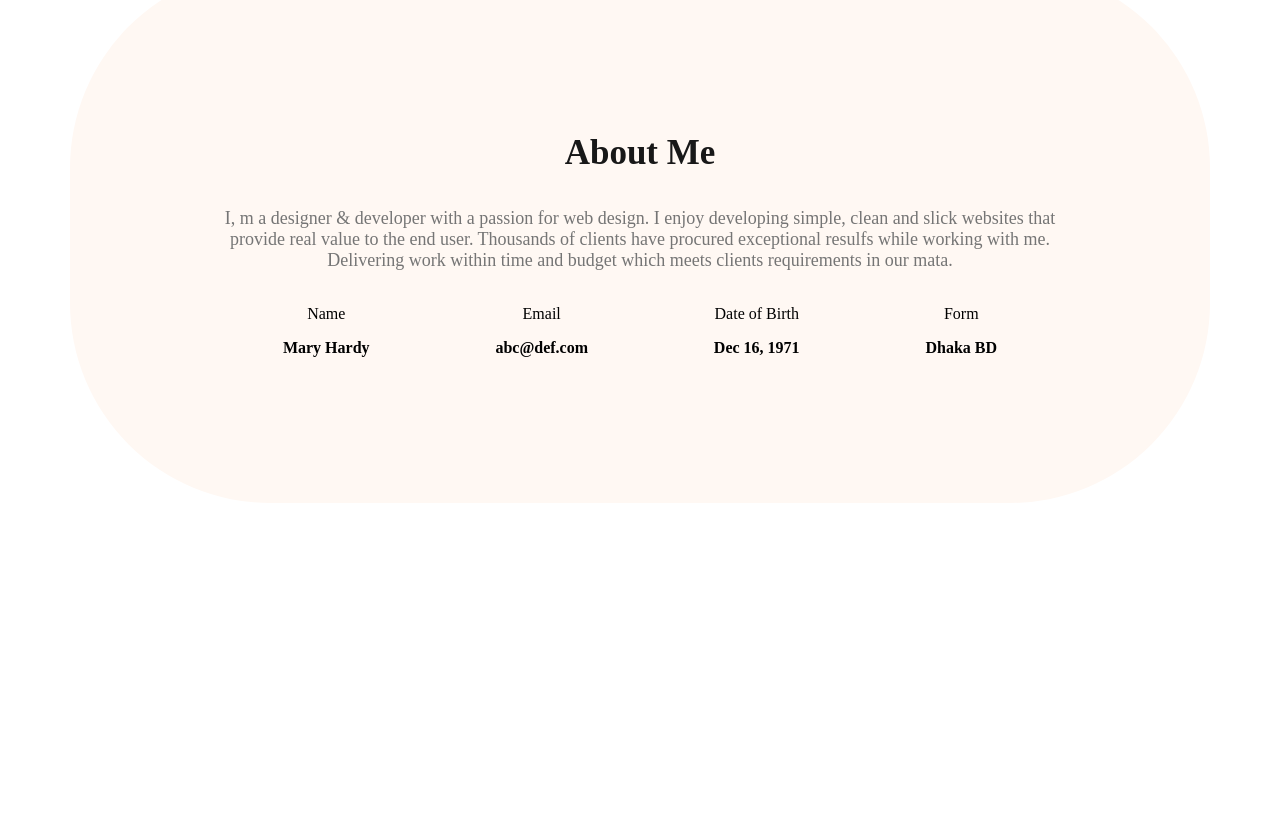
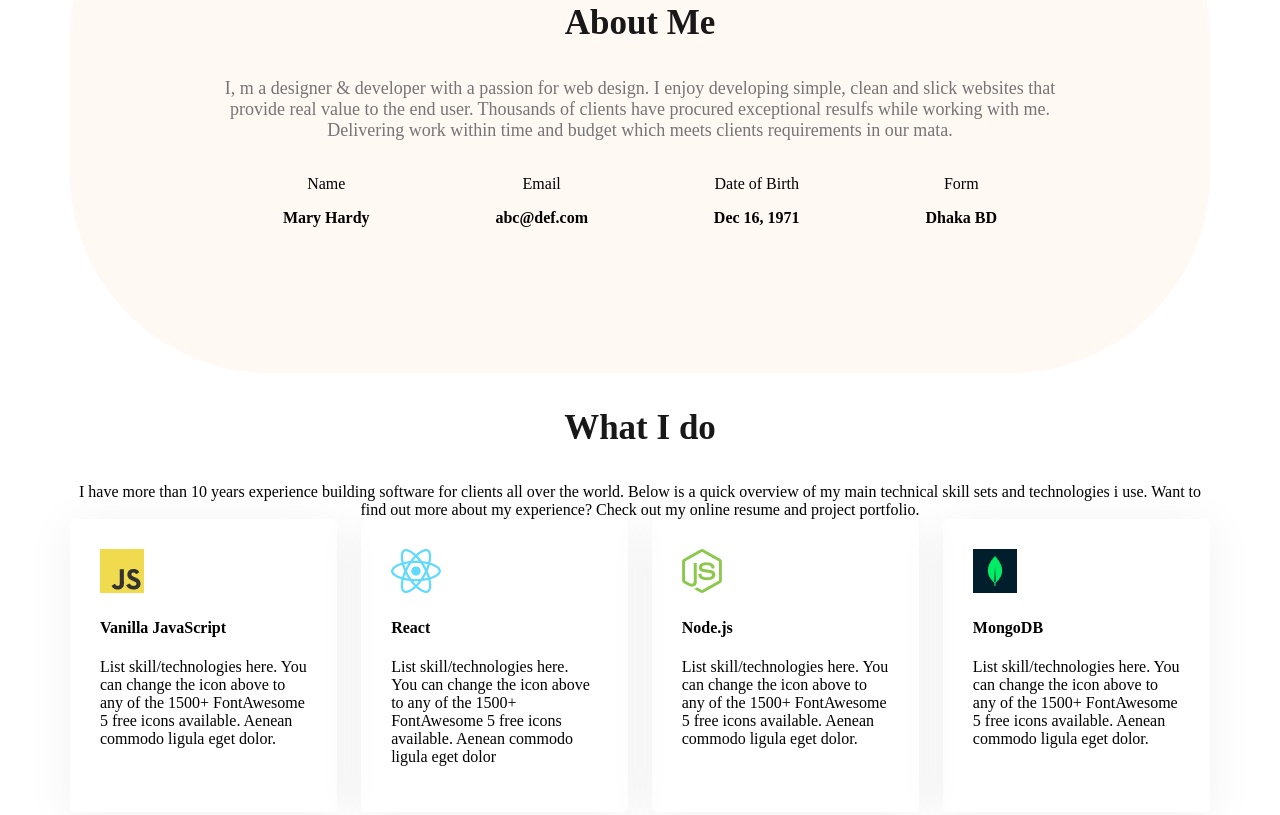
Before and after one commit to montaj25/webdeveloper-portfolio, a plain HTML site: page index.html in a window 1280 px wide. Shown: the part 983-1798 px from the top of the page. Before the commit the page ends 1494 px from the top, so only its background shows below. Drawn offline with Linux system fonts and the light colour scheme.

Commit message:
added this section

```diff
--- a/index.html
+++ b/index.html
@@ -57,6 +57,37 @@
 
             </div>
         </section>
+        <!-- what i do section start-->
+         <section>
+            <section class="skills">
+                <h3 class="section-title text-center">What I do</h3>
+                <section class="description text-center">I have more than 10 years experience building software for clients all over the world. Below is a quick overview of my main technical skill sets and technologies i use. Want to find out more about my experience? Check out my online resume and project portfolio.</section>
+                <div class="skills-container">
+                    <!--.skill*4>img+h4.skill-title+p.skill-description-->
+                    <div class="skill">
+                        <img src="images/icons/js.png" alt="">
+                        <h4 class="skill-title">Vanilla JavaScript</h4>
+                        <p class="skill-description">List skill/technologies here. You can change the icon above to any of the 1500+ FontAwesome 5 free icons available. Aenean commodo ligula eget dolor.</p>
+                    </div>
+                    <div class="skill">
+                        <img src="images/icons/react.png" alt="">
+                        <h4 class="skill-title">React</h4>
+                        <p class="skill-description">List skill/technologies here. You can change the icon above to any of the 1500+ FontAwesome 5 free icons available. Aenean commodo ligula eget dolor</p>
+                    </div>
+                    <div class="skill">
+                        <img src="images/icons/nodejs.png" alt="">
+                        <h4 class="skill-title">Node.js</h4>
+                        <p class="skill-description">List skill/technologies here. You can change the icon above to any of the 1500+ FontAwesome 5 free icons available. Aenean commodo ligula eget dolor.</p>
+                    </div>
+                    <div class="skill">
+                        <img src="images/icons/mongo.png" alt="">
+                        <h4 class="skill-title">MongoDB</h4>
+                        <p class="skill-description">List skill/technologies here. You can change the icon above to any of the 1500+ FontAwesome 5 free icons available. Aenean commodo ligula eget dolor.</p>
+
+                    </div>
+                </div>
+            </section>
+         </section>
     </main>
     <footer>
 
--- a/styles/portfolio.css
+++ b/styles/portfolio.css
@@ -37,6 +37,9 @@
     font-size: 18px;
     color: #757575;
 
+}
+.text-center{
+    text-align: center;
 }
 /* header */
 .header{
@@ -100,13 +103,16 @@ nav li a{
 main{
     max-width: 1140px;margin: 0 auto;
 }
+
+main sectioin{
+    margin-top: 130px;
+    margin-bottom: 130px;
+}
 /* about style */
 .about{
     border-radius: 200px;
     padding: 130px 150px;
     text-align: center;
-    margin-top: 130px;
-
 }
 .about-items{
     display: flex;
@@ -115,3 +121,14 @@ main{
 .item-description{
     font-weight: 600;
 }
+/* skills-container */
+.skills-container{
+    display: flex;
+    gap: 24px;
+}
+.skill{
+    padding: 30px;
+    border-radius: 5px;
+    box-shadow: 0px 6px 50px 0px rgba(0, 0, 0, 0.06);
+
+}
```
